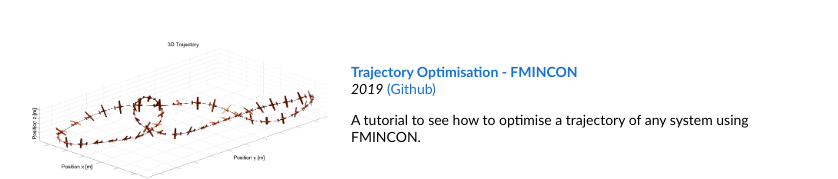
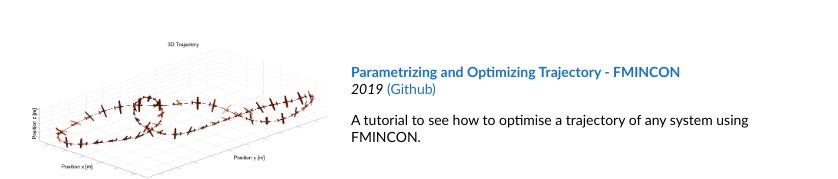
Before and after one commit to dhruvthanki/dhruvthanki.github.io, a plain HTML site: page index.html in a window 1280 px wide. Shown: the part 1450-1629 px from the top of the page, without its empty margins (230-1068 px from the left). Drawn offline with Linux system fonts and the light colour scheme.

Commit message:
Update index.html

```diff
--- a/index.html
+++ b/index.html
@@ -135,7 +135,7 @@
             </td>
             <td width="75%" valign="middle">
               <a href="https://docs.google.com/document/d/1ToJt0AW0O9VuFT7dwnxeqrQSG-4NxCP7ZDWjT0X3EH8/edit?usp=sharing">
-                <papertitle>Trajectory Optimisation - FMINCON</papertitle>
+                <papertitle>Parametrizing and Optimizing Trajectory - FMINCON</papertitle>
               </a>
           <br/>
               <em>2019</em>
```
